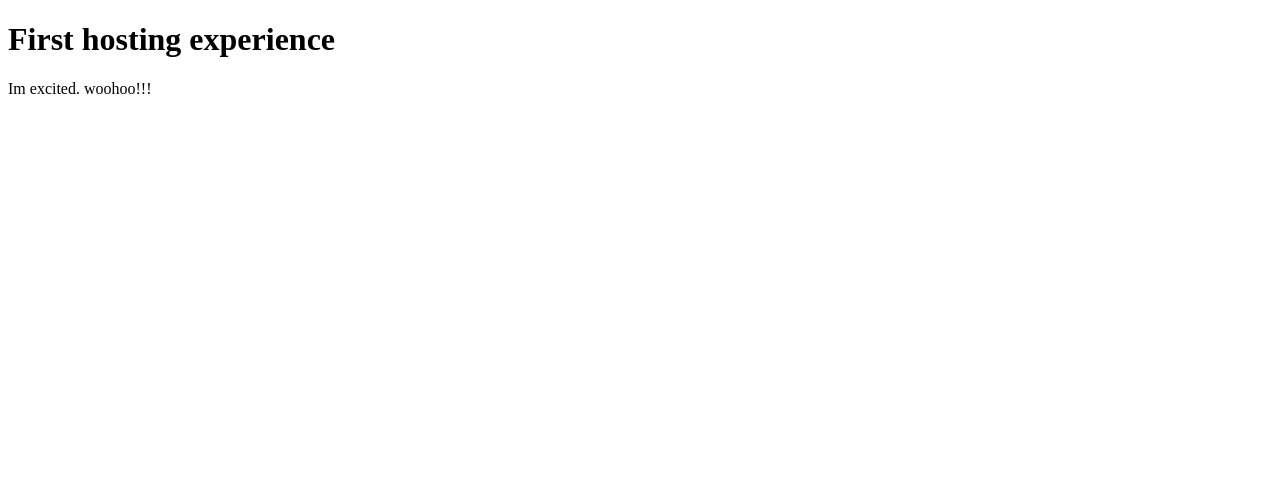
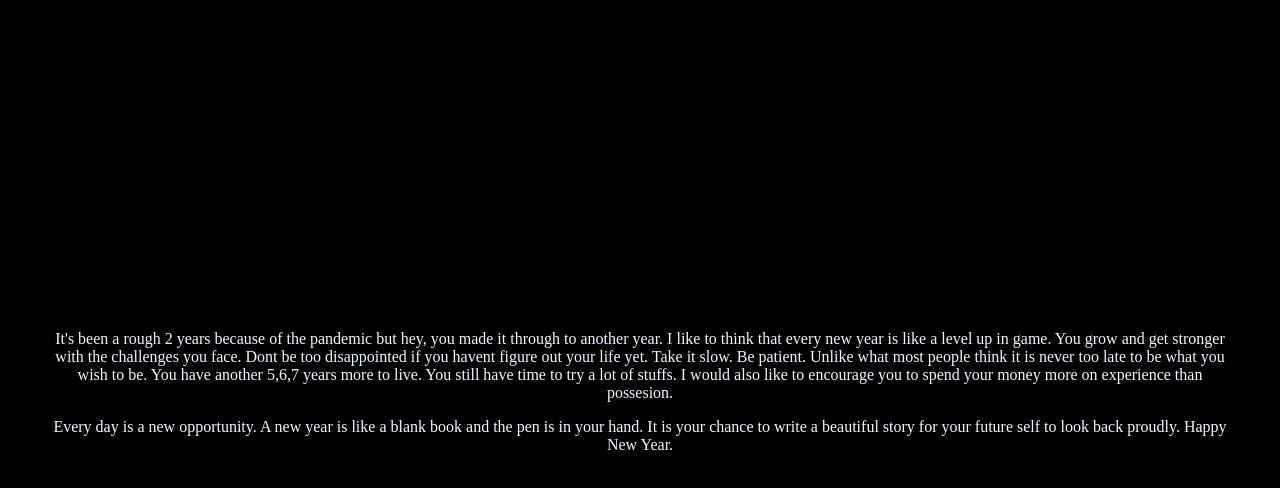
Before and after one commit to danishfikri1401/danishfikri1401.github.io, a plain HTML site: page index.html in a window 1280 px wide. Drawn offline with Linux system fonts and the light colour scheme.

Commit message:
new year wish

```diff
--- a/index.html
+++ b/index.html
@@ -2,15 +2,31 @@
 <html lang="en">
 
 <head>
+    <link rel="stylesheet" href="style.css">
     <meta charset="UTF-8">
     <meta http-equiv="X-UA-Compatible" content="IE=edge">
     <meta name="viewport" content="width=device-width, initial-scale=1.0">
-    <title>Document</title>
+    <title>A message from Danish</title>
 </head>
 
 <body>
-    <h1>First hosting experience</h1>
-    <p>Im excited. woohoo!!!</p>
+    <div class=" text">
+        <p>
+            It's been a rough 2 years because of the pandemic but hey, you made it through to another year. I like to
+            think
+            that every new year is like a level up in game. You grow and get stronger with the challenges you face.
+            Dont be too disappointed if you havent figure out your life yet. Take it slow. Be patient.
+            Unlike what most people think it is never too late to be what you wish to be. You have another 5,6,7 years
+            more
+            to live. You still have time to try a lot of stuffs. I would also like to encourage you to spend your money
+            more on experience
+            than possesion.
+        </p>
+        <p>
+            Every day is a new opportunity. A new year is like a blank book and the pen is in your hand. It is your
+            chance to write a beautiful story for your future self to look back proudly. Happy New Year.
+        </p>
+    </div>
 </body>
 
 </html>
--- /dev/null
+++ b/style.css
@@ -0,0 +1,10 @@
+body{
+    background-color: black;
+}
+
+.text{
+    color: aliceblue;
+    text-align: center;
+    margin: 330px 40px;
+    font-size: 16px;
+}
```
